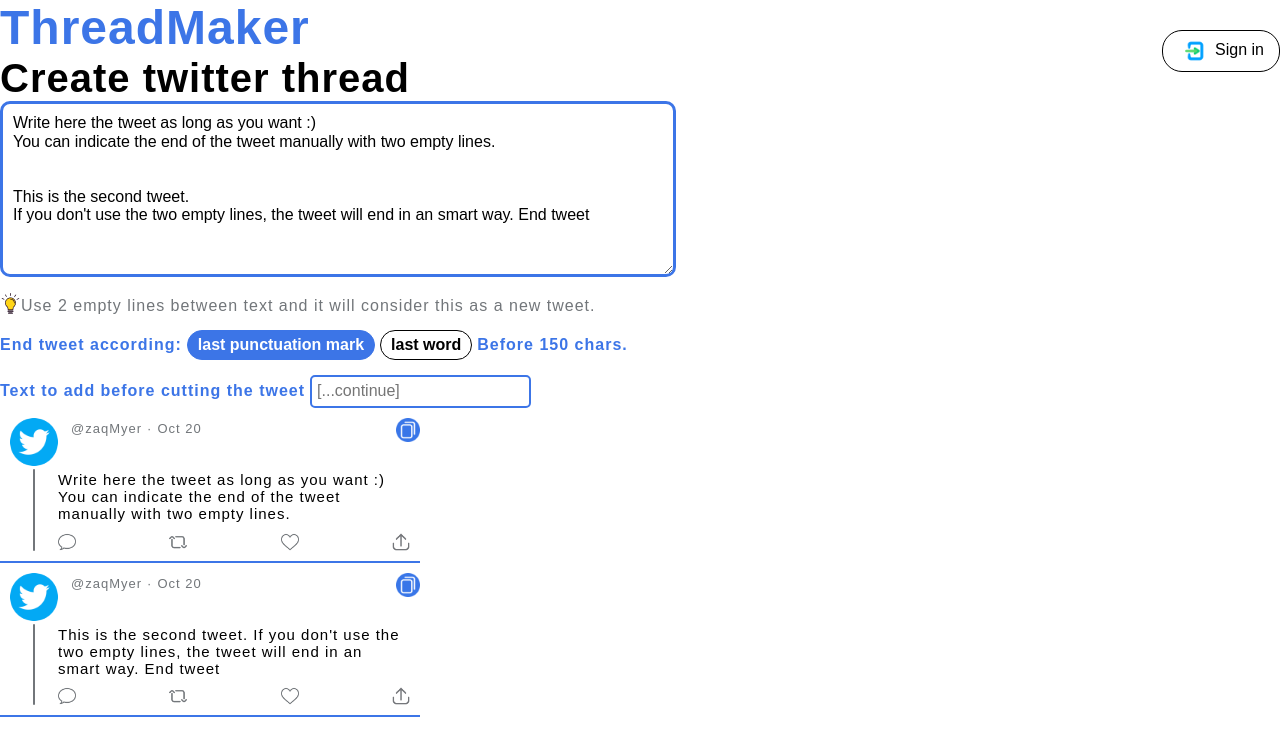
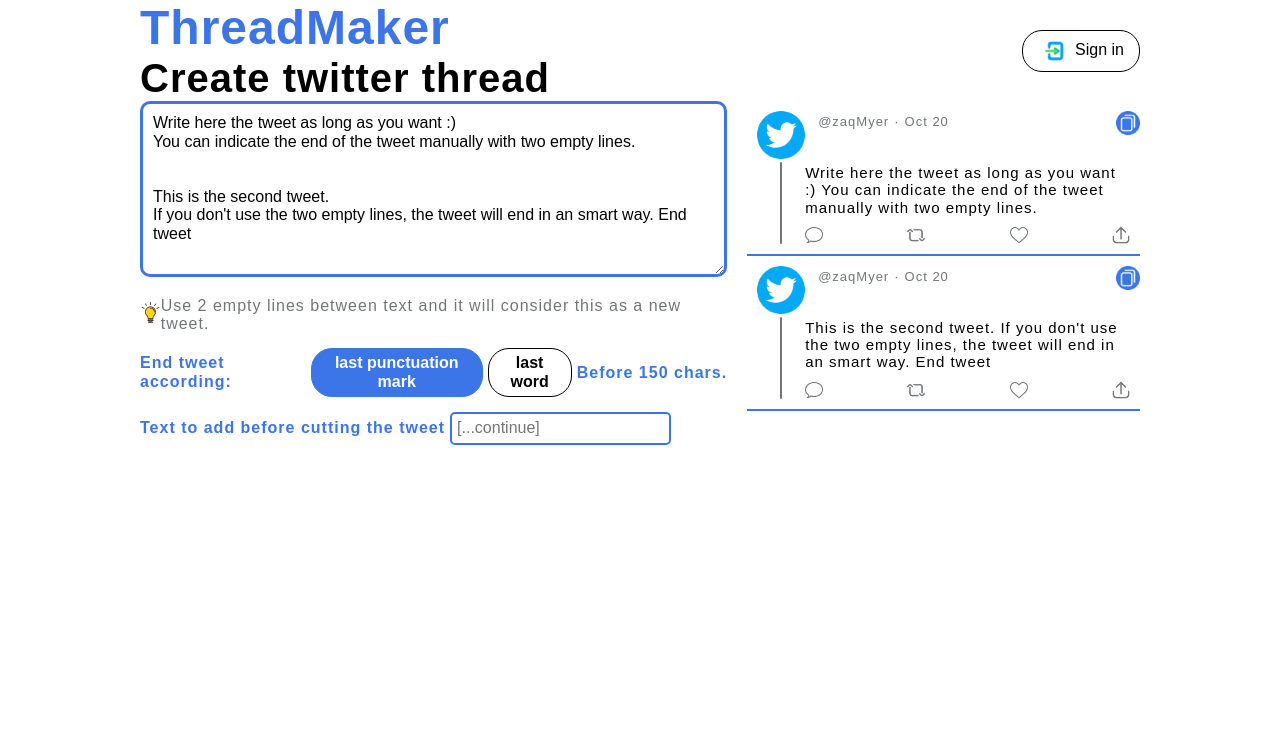
Before and after one commit to ankhzaq/twitter-thread-maker-nextJs, a Next.js app: page / in a window 1280 px wide. Shown: the top 756 px of the page. Built offline with nearby package versions, Linux system fonts and the light colour scheme; no server answers.

Commit message:
feat: layout styles modified

```diff
--- a/components/InputLongTweet/InputLongTweet.module.css
+++ b/components/InputLongTweet/InputLongTweet.module.css
@@ -12,7 +12,7 @@
   max-width: 650px;
   min-height: 150px;
   padding: 10px;
-  width: 100%;
+  width: -webkit-fill-available;
 }
 
 /*# sourceMappingURL=InputLongTweet.module.css.map */
--- a/components/InputLongTweet/InputLongTweet.module.scss
+++ b/components/InputLongTweet/InputLongTweet.module.scss
@@ -6,5 +6,5 @@
   max-width: 650px;
   min-height: 150px;
   padding: 10px;
-  width: 100%;
+  width: -webkit-fill-available;
 }
--- a/pages/index.module.css
+++ b/pages/index.module.css
@@ -1,6 +1,8 @@
 .appWrapper {
+  display: flex;
+  font-family: sans-serif;
+  justify-content: center;
   height: 100vh;
-  font-family: sans-serif;
   letter-spacing: 1px;
   width: 100%;
 }
@@ -10,4 +12,13 @@
   justify-content: space-between;
 }
 
+.layoutMaxWidth {
+  max-width: 1000px;
+}
+
+.wrapperBody {
+  display: flex;
+  justify-content: center;
+}
+
 /*# sourceMappingURL=index.module.css.map */
--- a/pages/index.module.scss
+++ b/pages/index.module.scss
@@ -1,12 +1,22 @@
 .appWrapper {
+  display: flex;
+  font-family: sans-serif;
+  justify-content: center;
   height: 100vh;
-  font-family: sans-serif;
   letter-spacing: 1px;
   width: 100%;
 }
-
 
 .headerWrapper {
   display: flex;
   justify-content: space-between;
 }
+
+.layoutMaxWidth {
+  max-width: 1000px;
+}
+
+.wrapperBody {
+  display: flex;
+  justify-content: center;
+}
--- a/pages/index.tsx
+++ b/pages/index.tsx
@@ -1,4 +1,3 @@
-import { useSession } from 'next-auth/react';
 import { tweetDivision } from '../utils/tweet';
 import { useState } from 'react';
 //components
@@ -16,21 +15,23 @@
 
 const App = () => {
   const [text, setText] = useState(constants.inputLongTweet);
-  const { data } = useSession();
   const tweets = tweetDivision(text, []);
-
-  console.log(data);
 
   return (
     <div className={styles.appWrapper}>
+      <div className={styles.layoutMaxWidth}>
         <div className={styles.headerWrapper}>
           <Header />
           <Login />
         </div>
+        <div className={styles.wrapperBody}>
+          <Spacer marginRight="20px">
             <Spacer marginBottom="10px">
               <InputLongTweet onChange={(e) => setText(e.target.value)} text={text} />
             </Spacer>
             <FooterLongTweet />
+          </Spacer>
+          <div>
             {
               tweets.map((tweet, index) => (
                 <div key={index}>
@@ -39,6 +40,9 @@
               ))
             }
           </div>
+        </div>
+      </div>
+    </div>
   );
 }
 
```
Also changed, not shown: 1 other file (tests, documents, lock files or other folders). Lines whose indentation alone changed are shown as unchanged.
